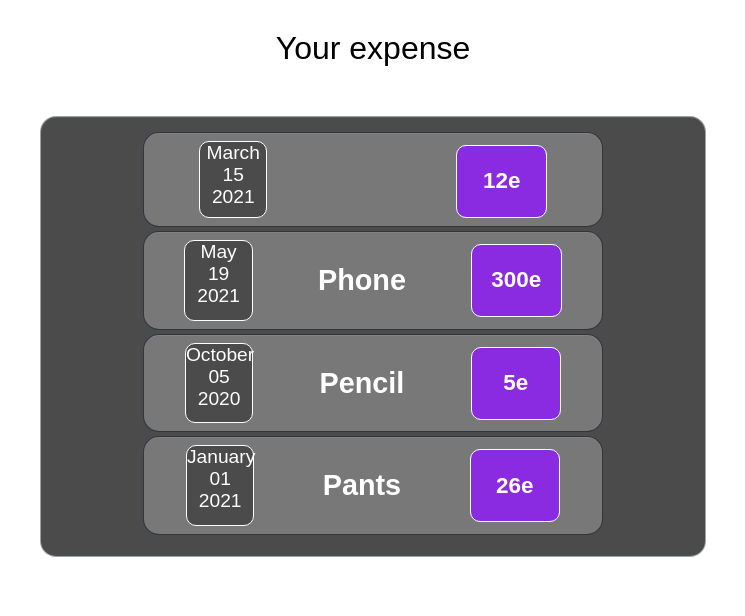
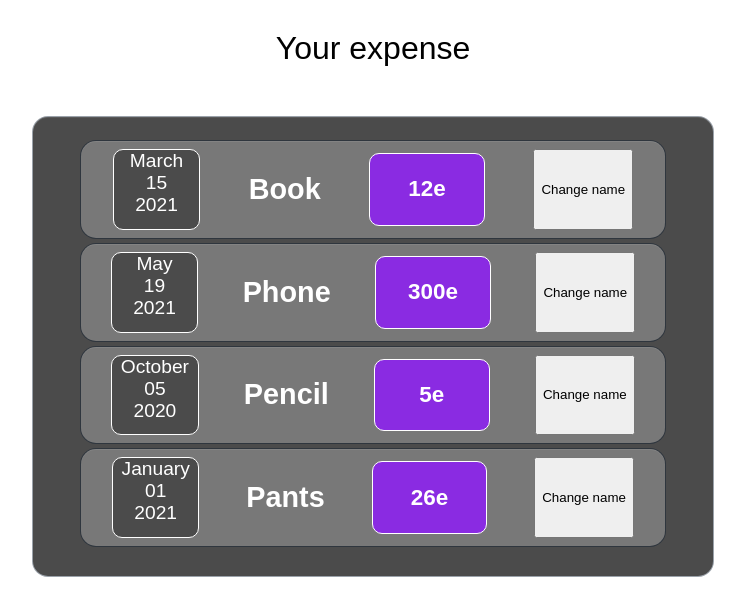
Before and after one commit to ivana-panic/Expense-react, a React (Create React App) app: page / in a window 1280 px wide. Shown: the top 616 px of the page, without its empty margins (267-1012 px from the left). Built offline with nearby package versions, Linux system fonts and the light colour scheme.

Commit message:
Add state

```diff
--- a/src/components/Expenses/ExpenseDate.js
+++ b/src/components/Expenses/ExpenseDate.js
@@ -1,7 +1,7 @@
 import "./ExpenseDate.css";
 import Expenses from "./Expenses";
 
-function ExpenseDate(props) {
+const ExpenseDate = (props) => {
   const month = props.date.toLocaleString("en-US", { month: "long" });
   const day = props.date.toLocaleString("en-US", { day: "2-digit" });
   const year = props.date.getFullYear();
@@ -13,6 +13,6 @@ function ExpenseDate(props) {
       <div>{year}</div>
     </div>
   );
-}
+};
 
 export default ExpenseDate;
--- a/src/components/Expenses/ExpenseItem.css
+++ b/src/components/Expenses/ExpenseItem.css
@@ -2,7 +2,7 @@
   display: flex;
   justify-content: space-around;
   background-color: #787878;
-  width: 70%;
+  width: 90%;
   margin: 0 auto;
   margin-bottom: 6px;
   padding: 0.5rem;
--- a/src/components/Expenses/ExpenseItem.js
+++ b/src/components/Expenses/ExpenseItem.js
@@ -1,19 +1,28 @@
+import React, { useState } from "react";
 import "./ExpenseItem.css";
 import ExpenseDate from "./ExpenseDate";
 import Card from "../UI/Card";
 
-function ExpenseItem(props) {
+const ExpenseItem = (props) => {
+  const [name, setName] = useState(props.name);
+
+  const clickHandler = () => {
+    setName("Update");
+    console.log(name);
+  };
+
   return (
     <Card className="expense-item">
       <ExpenseDate date={props.date}></ExpenseDate>
       <div className="expense-name">
-        <h2>{props.name}</h2>
+        <h2>{name}</h2>
       </div>
       <div className="expense-item-price">
         <h3>{props.price}</h3>
       </div>
+      <button onClick={clickHandler}>Change name</button>
     </Card>
   );
-}
+};
 
 export default ExpenseItem;
--- a/src/components/Expenses/Expenses.css
+++ b/src/components/Expenses/Expenses.css
@@ -2,5 +2,5 @@
   background-color: #4b4b4b;
   width: 50%;
   margin: 0 auto;
-  padding: 1rem;
+  padding: 1.5rem;
 }
--- a/src/components/Expenses/Expenses.js
+++ b/src/components/Expenses/Expenses.js
@@ -2,10 +2,11 @@ import ExpenseItem from "./ExpenseItem";
 import "./Expenses.css";
 import Card from "../UI/Card";
 
-function Expenses(props) {
+const Expenses = (props) => {
   return (
     <Card className="expenses">
       <ExpenseItem
+        name={props.items[0].name}
         date={props.items[0].date}
         price={props.items[0].price}
       ></ExpenseItem>
@@ -26,6 +27,6 @@ function Expenses(props) {
       ></ExpenseItem>
     </Card>
   );
-}
+};
 
 export default Expenses;
--- a/src/components/UI/Card.js
+++ b/src/components/UI/Card.js
@@ -1,9 +1,9 @@
 import "./Card.css";
 
-function Card(props) {
+const Card = (props) => {
   const classes = "card " + props.className;
 
   return <div className={classes}>{props.children}</div>;
-}
+};
 
 export default Card;
```
